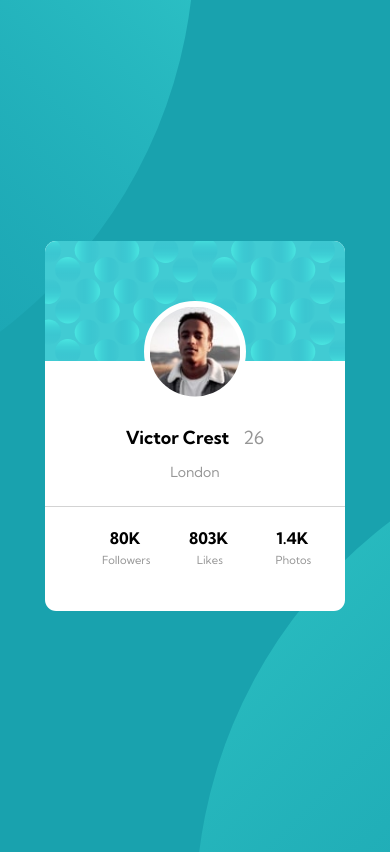
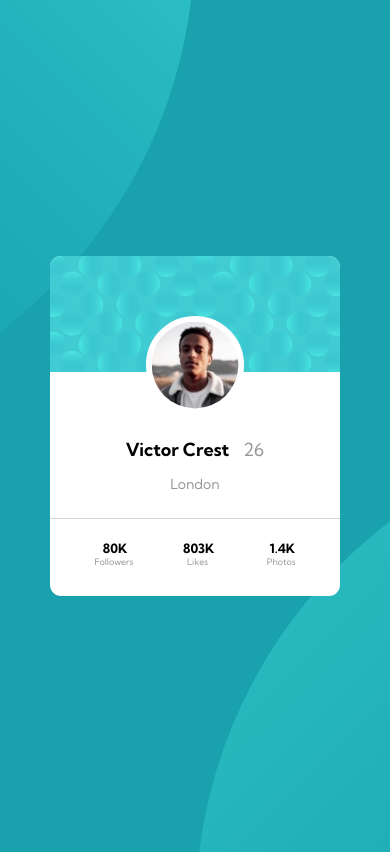
Before and after one commit to kermitjestem/Profile-Card-Component, a plain HTML site: page index.html in a window 390 px wide. Drawn offline with Linux system fonts and the light colour scheme.

Commit message:
Add files via upload

```diff
--- a/main.scss
+++ b/main.scss
@@ -120,12 +120,13 @@ hr {
 
 
   .main-card {
-    width: 300px;
+    width: 290px;
+    height: 340px;
   }
 
   .background-top {
 
-    width: 300px;
+    width: 290px;
   }
 
   .profile-info {
@@ -135,4 +136,18 @@ hr {
     width: 30%;
   }
 }
+
+li {
+
+  font-size: 0.8em;
+  text-align: center;
+  padding: 5px;
+  left: -15px;
 }
+
+li > span {
+
+  font-size: 0.3em;
+
+}
+}
```
Also changed, not shown: main.css.
